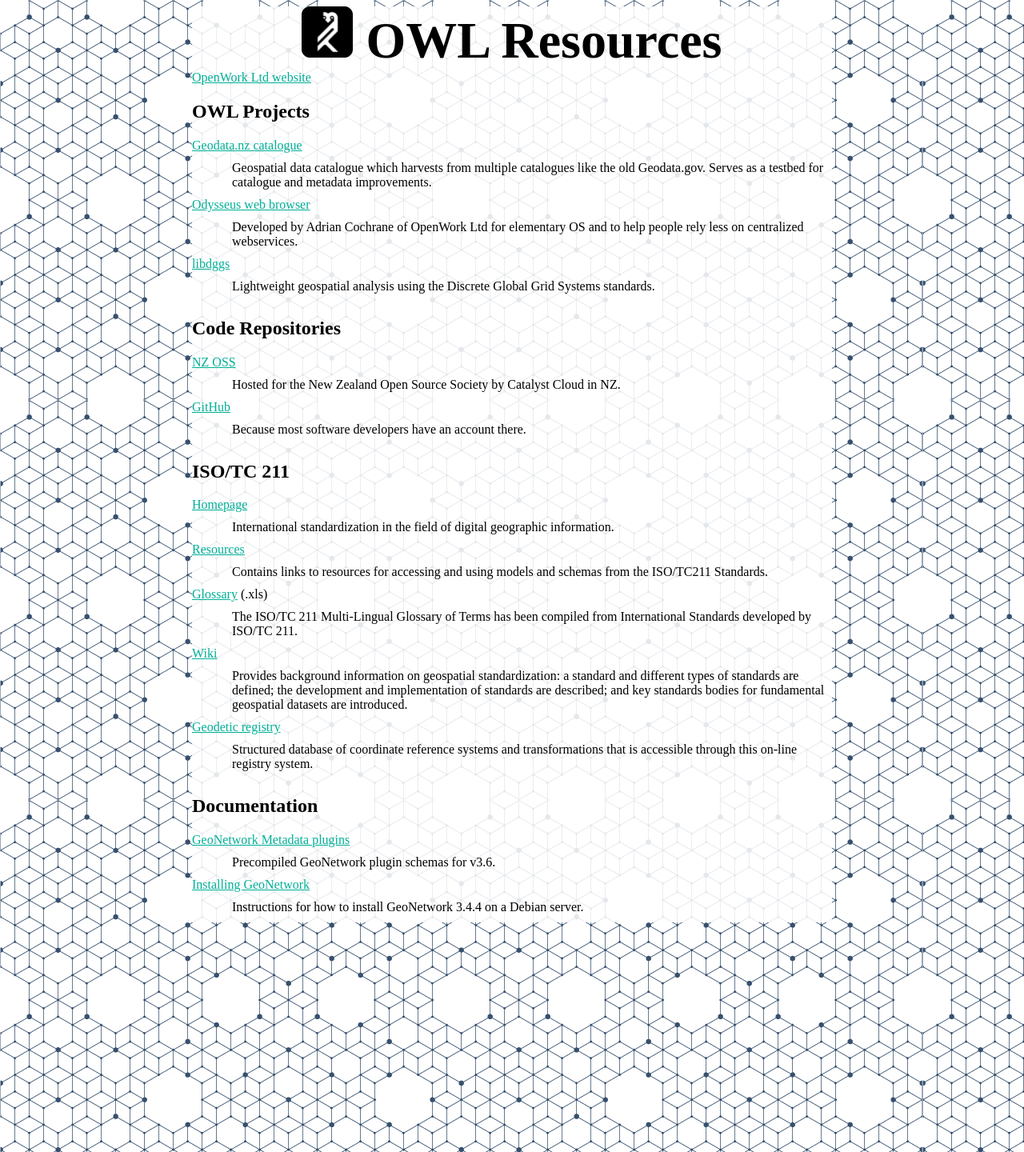
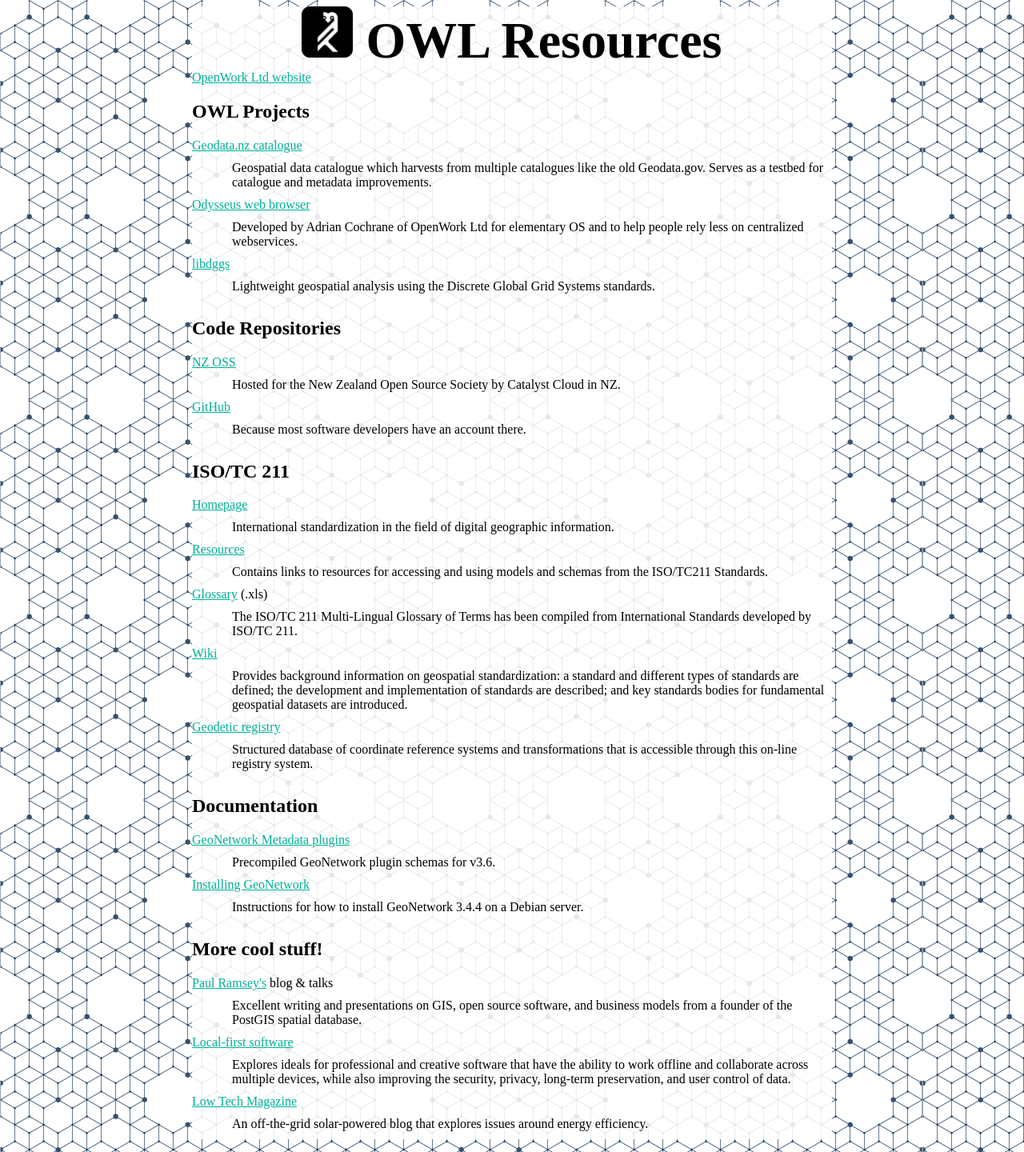
Before and after one commit to OpenWork-NZ/Resources, a Jekyll site: the page built from index.html, in a window 1280 px wide. Shown: the whole page at 80% size. Built offline with Jekyll 4.4.1, drawn with Linux system fonts in a browser that asks for light colours.

Commit message:
Add semi-related links.

```diff
--- a/index.html
+++ b/index.html
@@ -44,3 +44,13 @@ title: Directory
   <dt><a href="{{ resource.url | relative_url }}">{{ resource.title }}</a></dt>
   {% if resource.description %}<dd>{{ resource.description }}</dd>{% endif %}
 {% endfor %}</dl>
+
+<h2>More cool stuff!</h2>
+<dl>
+  <dt><a href="https://cleverelephant.ca/">Paul Ramsey's</a> blog &amp; talks</dt>
+  <dd>Excellent writing and presentations on GIS, open source software, and business models from a founder of the PostGIS spatial database.</dd>
+  <dt><a href="https://www.inkandswitch.com/local-first.html">Local-first software</a></dt>
+  <dd>Explores ideals for professional and creative software that have the ability to work offline and collaborate across multiple devices, while also improving the security, privacy, long-term preservation, and user control of data.</dd>
+  <dt><a href="https://solar.lowtechmagazine.com/">Low Tech Magazine</a></dt>
+  <dd>An off-the-grid solar-powered blog that explores issues around energy efficiency.</dd>
+</dl>
```
